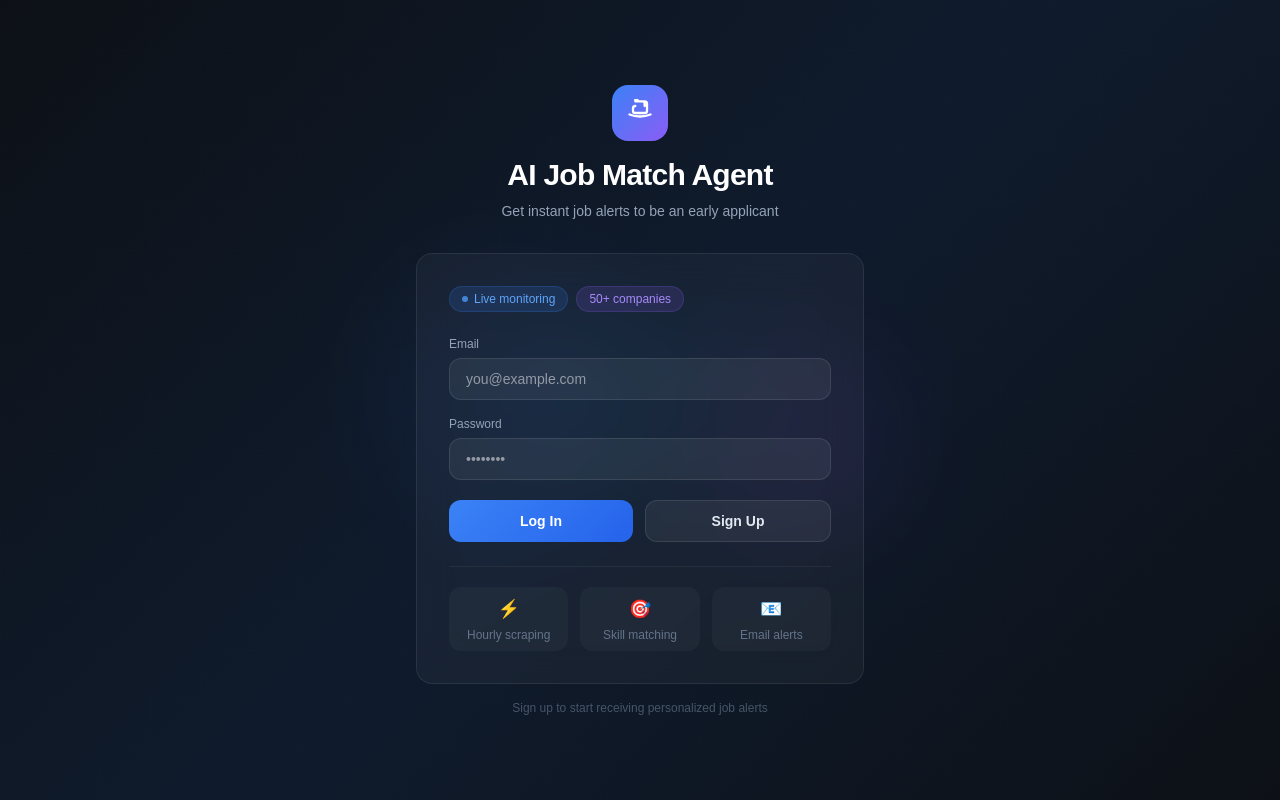
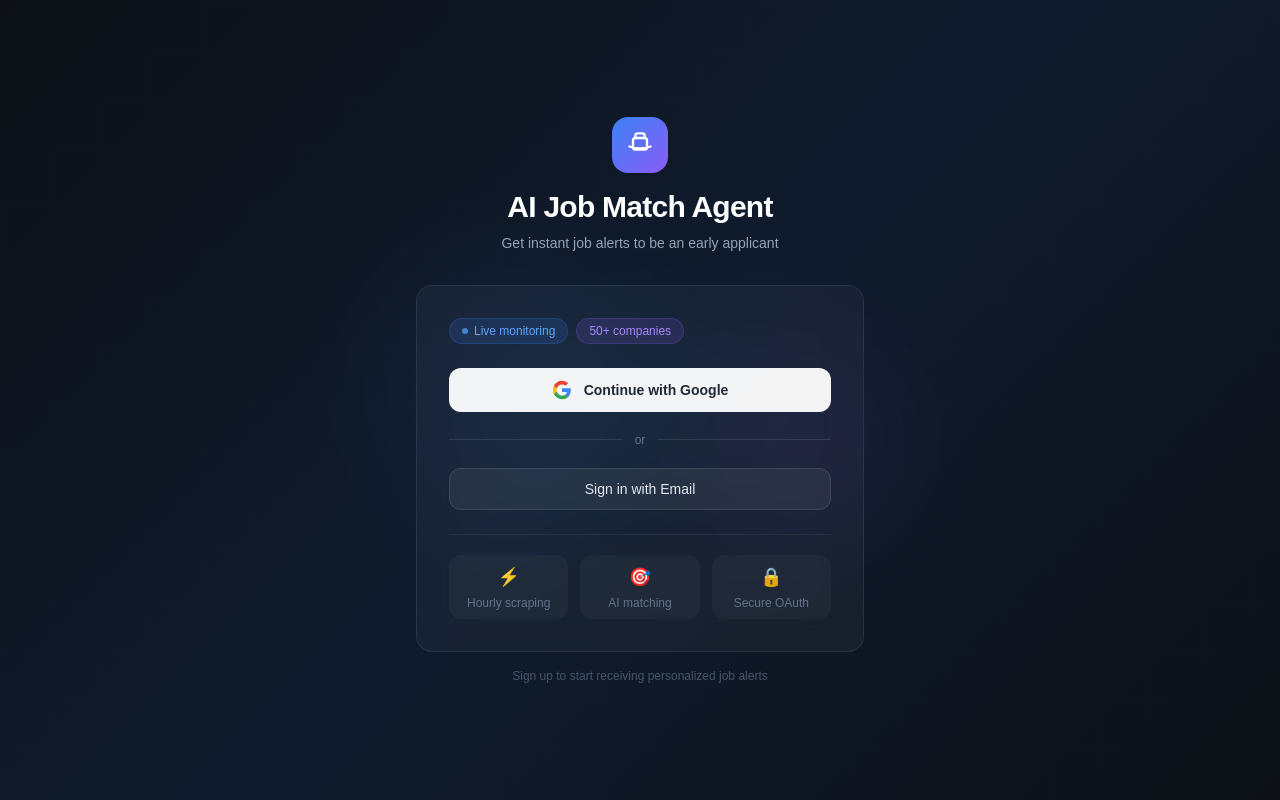
Before and after one commit to devaki264/freshjobsearcher, a Next.js app: page /auth/login in a window 1280 px wide. Built offline with nearby package versions, Linux system fonts and the light colour scheme; no server answers.

Commit message:
feat: add Google OAuth login with modern dark UI

```diff
--- a/app/auth/callback/route.ts
+++ b/app/auth/callback/route.ts
@@ -1,15 +1,22 @@
-import { supabase } from '@/lib/supabase'
+import { createClient } from '@/lib/supabase/server'
 import { NextResponse } from 'next/server'
 import type { NextRequest } from 'next/server'
 
 export async function GET(request: NextRequest) {
   const requestUrl = new URL(request.url)
   const code = requestUrl.searchParams.get('code')
+  const next = requestUrl.searchParams.get('next') ?? '/dashboard'
 
   if (code) {
-    await supabase.auth.exchangeCodeForSession(code)
+    const supabase = await createClient()
+    const { error } = await supabase.auth.exchangeCodeForSession(code)
+
+    if (!error) {
+      // Success! Redirect to dashboard or specified page
+      return NextResponse.redirect(new URL(next, request.url))
+    }
   }
 
-  // Redirect to confirmation success page
-  return NextResponse.redirect(new URL('/auth/confirmed', request.url))
+  // If no code or error occurred, redirect to login
+  return NextResponse.redirect(new URL('/auth/login', request.url))
 }
--- a/app/auth/login/page.tsx
+++ b/app/auth/login/page.tsx
@@ -9,7 +9,30 @@ export default function LoginPage() {
   const [password, setPassword] = useState('')
   const [loading, setLoading] = useState(false)
   const [message, setMessage] = useState('')
+  const [showEmailForm, setShowEmailForm] = useState(false)
   const router = useRouter()
+
+  const handleGoogleSignIn = async () => {
+    setLoading(true)
+    setMessage('')
+
+    const { error } = await supabase.auth.signInWithOAuth({
+      provider: 'google',
+      options: {
+        redirectTo: `${window.location.origin}/auth/callback`,
+        queryParams: {
+          access_type: 'offline',
+          prompt: 'consent',
+        },
+      },
+    })
+
+    if (error) {
+      setMessage(error.message)
+      setLoading(false)
+    }
+    // Note: User will be redirected to Google, so we don't set loading to false
+  }
 
   const handleSignUp = async (e: React.FormEvent) => {
     e.preventDefault()
@@ -69,7 +92,7 @@ export default function LoginPage() {
         <div className="text-center mb-8">
           <div className="inline-flex items-center justify-center w-14 h-14 rounded-2xl mb-4" style={{ background: 'linear-gradient(135deg, #3b82f6, #8b5cf6)' }}>
             <svg className="w-7 h-7 text-white" fill="none" stroke="currentColor" viewBox="0 0 24 24">
-              <path strokeLinecap="round" strokeLinejoin="round" strokeWidth={2} d="M21 13.255A23.931 23.931 0 0112 15c-3.183 0-6.22-.62-9-1.745M16 6V4a2 2 0 00-2-2h-4a2 2 0 00-2-2v2m8 0H8m8 0a2 2 0 012 2v6a2 2 0 01-2 2H8a2 2 0 01-2-2V8a2 2 0 012-2" />
+              <path strokeLinecap="round" strokeLinejoin="round" strokeWidth={2} d="M21 13.255A23.931 23.931 0 0112 15c-3.183 0-6.22-.62-9-1.745M16 6V4a2 2 0 00-2-2h-4a2 2 0 00-2 2v2m8 0H8m8 0a2 2 0 012 2v6a2 2 0 01-2 2H8a2 2 0 01-2-2V8a2 2 0 012-2" />
             </svg>
           </div>
           <h1 className="text-3xl font-bold text-white mb-2 tracking-tight">
@@ -94,6 +117,43 @@ export default function LoginPage() {
             </span>
           </div>
 
+          {/* Google Sign In Button - Primary */}
+          <button
+            onClick={handleGoogleSignIn}
+            disabled={loading}
+            className="w-full py-3 rounded-xl text-sm font-semibold text-white transition-all hover:opacity-90 disabled:opacity-40 disabled:cursor-not-allowed flex items-center justify-center gap-3 mb-4"
+            style={{ background: 'rgba(255,255,255,0.95)', color: '#1f2937' }}
+          >
+            <svg className="w-5 h-5" viewBox="0 0 24 24">
+              <path fill="#4285F4" d="M22.56 12.25c0-.78-.07-1.53-.2-2.25H12v4.26h5.92c-.26 1.37-1.04 2.53-2.21 3.31v2.77h3.57c2.08-1.92 3.28-4.74 3.28-8.09z"/>
+              <path fill="#34A853" d="M12 23c2.97 0 5.46-.98 7.28-2.66l-3.57-2.77c-.98.66-2.23 1.06-3.71 1.06-2.86 0-5.29-1.93-6.16-4.53H2.18v2.84C3.99 20.53 7.7 23 12 23z"/>
+              <path fill="#FBBC05" d="M5.84 14.09c-.22-.66-.35-1.36-.35-2.09s.13-1.43.35-2.09V7.07H2.18C1.43 8.55 1 10.22 1 12s.43 3.45 1.18 4.93l2.85-2.22.81-.62z"/>
+              <path fill="#EA4335" d="M12 5.38c1.62 0 3.06.56 4.21 1.64l3.15-3.15C17.45 2.09 14.97 1 12 1 7.7 1 3.99 3.47 2.18 7.07l3.66 2.84c.87-2.6 3.3-4.53 6.16-4.53z"/>
+            </svg>
+            {loading ? 'Signing in...' : 'Continue with Google'}
+          </button>
+
+          {/* Divider */}
+          <div className="flex items-center gap-3 my-5">
+            <div className="flex-1 h-px" style={{ background: 'rgba(255,255,255,0.1)' }} />
+            <span className="text-xs" style={{ color: '#64748b' }}>or</span>
+            <div className="flex-1 h-px" style={{ background: 'rgba(255,255,255,0.1)' }} />
+          </div>
+
+          {/* Email/Password Toggle */}
+          {!showEmailForm ? (
+            <button
+              onClick={() => setShowEmailForm(true)}
+              className="w-full py-2.5 rounded-xl text-sm font-medium transition-all hover:opacity-80"
+              style={{
+                background: 'rgba(255,255,255,0.06)',
+                color: '#e2e8f0',
+                border: '1px solid rgba(255,255,255,0.1)'
+              }}
+            >
+              Sign in with Email
+            </button>
+          ) : (
             <form className="space-y-4">
               {/* Email */}
               <div>
@@ -178,15 +238,25 @@ export default function LoginPage() {
                   Sign Up
                 </button>
               </div>
+
+              <button
+                type="button"
+                onClick={() => setShowEmailForm(false)}
+                className="w-full text-xs text-center pt-2"
+                style={{ color: '#64748b' }}
+              >
+                ← Back to Google Sign In
+              </button>
             </form>
+          )}
 
           {/* Divider */}
           <div className="mt-6 pt-5" style={{ borderTop: '1px solid rgba(255,255,255,0.06)' }}>
             <div className="grid grid-cols-3 gap-3 text-center">
               {[
                 { icon: '⚡', label: 'Hourly scraping' },
-                { icon: '🎯', label: 'Skill matching' },
-                { icon: '📧', label: 'Email alerts' },
+                { icon: '🎯', label: 'AI matching' },
+                { icon: '🔒', label: 'Secure OAuth' },
               ].map((f) => (
                 <div key={f.label} className="py-2 px-1 rounded-xl" style={{ background: 'rgba(255,255,255,0.03)' }}>
                   <div className="text-lg mb-1">{f.icon}</div>
```
Lines whose indentation alone changed are shown as unchanged.
